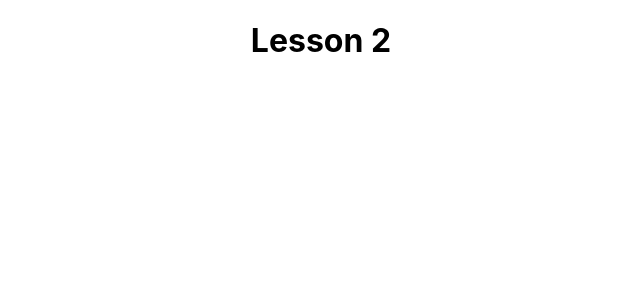
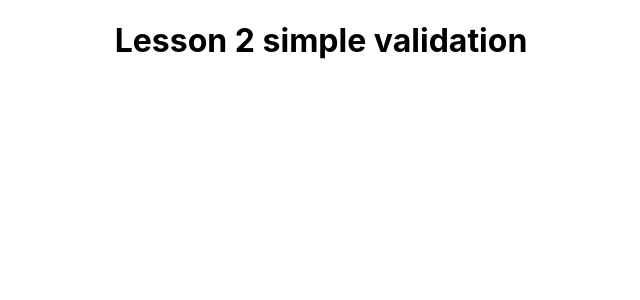
Before and after one commit to juniorcreator/react-l-2, a React (Create React App) app: page / in a window 1280 px wide. Shown: the top 300 px of the page, without its empty margins (319-959 px from the left). Built offline with nearby package versions, Linux system fonts and the light colour scheme.

Commit message:
init simple valid

```diff
--- a/src/App.js
+++ b/src/App.js
@@ -4,7 +4,7 @@ import "./App.css";
 function App() {
   return (
     <div className="App">
-      <h1>Lesson 2</h1>
+      <h1>Lesson 2 simple validation</h1>
     </div>
   );
 }
```
